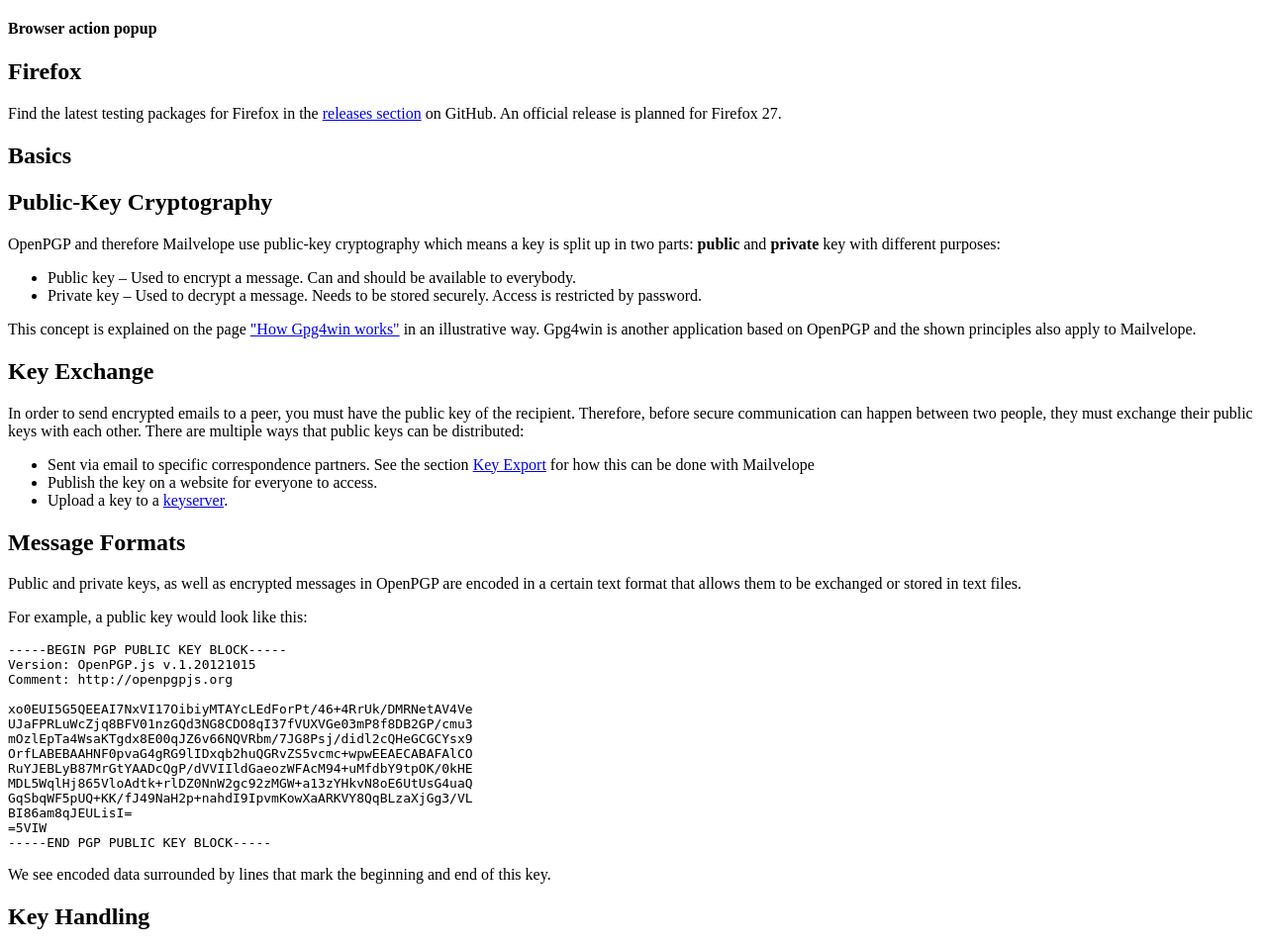
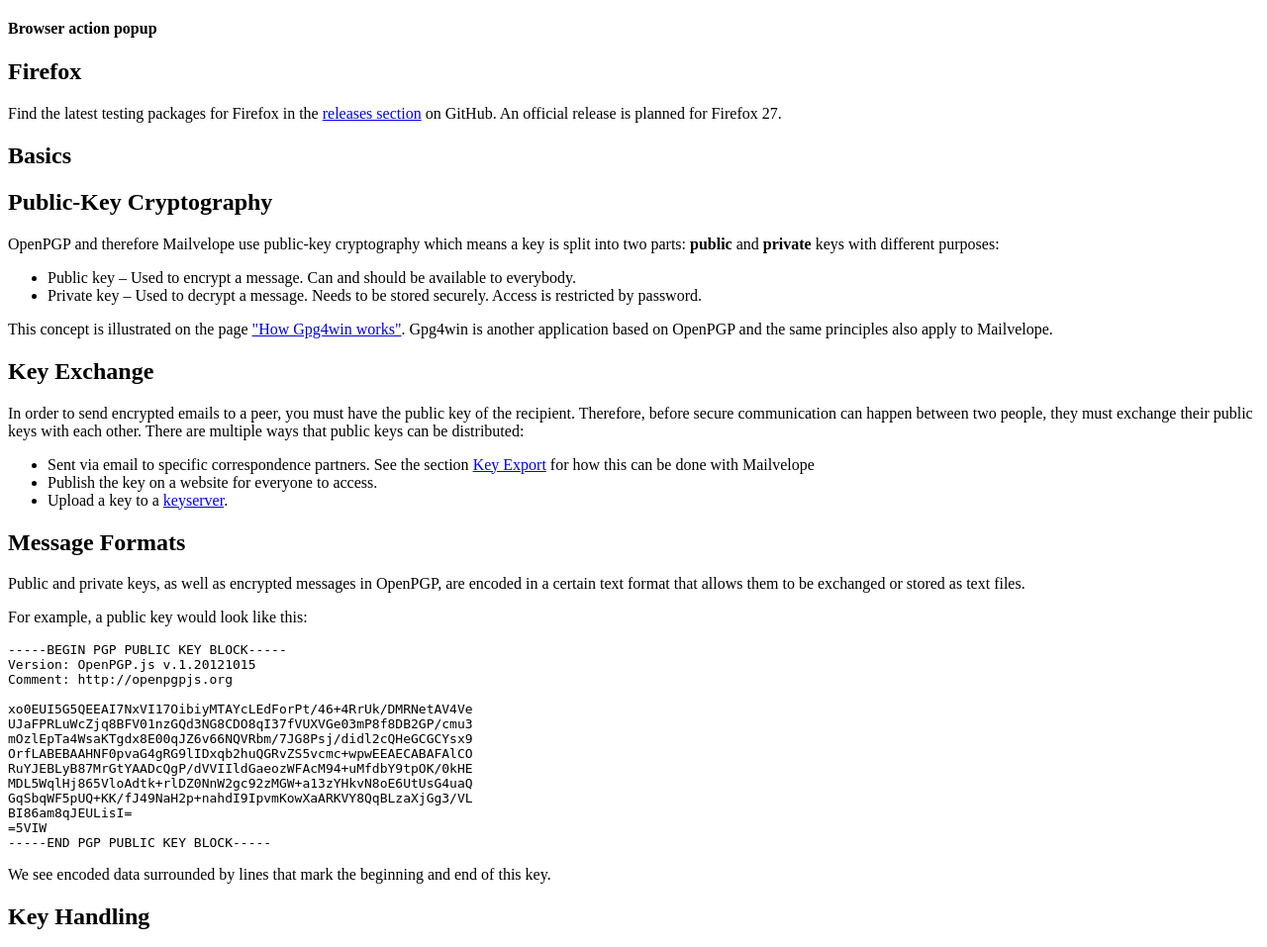
Before and after one commit to carolyna/www.mailvelope.com, a web app: file views/incl/help.html in a window 1280 px wide. Shown: the part 879-1836 px from the top of the page at 99% size. Run offline with its HTML, style and script files only (its server is not run), Linux system fonts and the light colour scheme.

Commit message:
Update help.html
Additional proofreading and corrections

```diff
--- a/views/incl/help.html
+++ b/views/incl/help.html
@@ -1,4 +1,3 @@
-
 <div class="row hero-unit mv-header">
   <h1>Mailvelope</h1>
 </div>
@@ -29,7 +28,7 @@
           <img src="img/ChromeWebStore_Badge_v2_340x96.png" style="width: 250px;"/>
         </a>
       </div>
-      <p>After installation, a lock icon is displayed in the main Google Chrome toolbar, right of the address bar, which goes to Mailvelope's main menu.</p>
+      <p>After installation, a lock icon is displayed in the main Google Chrome toolbar, to the right of the address bar, which goes to Mailvelope's main menu.</p>
       <div class="thumbnail well">
         <img class="img-rounded" src="img/help/browser_action.png" alt="browser action menu">
         <div class="caption">
@@ -48,12 +47,12 @@
         <h1>Basics</h1>
       </div>
       <h2>Public-Key Cryptography</h2>
-      <p>OpenPGP and therefore Mailvelope use public-key cryptography which means a key is split up in two parts: <strong>public</strong> and <strong>private</strong> key with different purposes:
+      <p>OpenPGP and therefore Mailvelope use public-key cryptography which means a key is split into two parts: <strong>public</strong> and <strong>private</strong> keys with different purposes:
       <ul>
         <li class="text-success">Public key &ndash; Used to encrypt a message. Can and should be available to everybody.</li>
         <li class="text-error">Private key &ndash; Used to decrypt a message. Needs to be stored securely. Access is restricted by password.</li>
       </ul>
-      This concept is explained on the page <a href="http://gpg4win.de/doc/en/gpg4win-compendium_8.html" target="_blank">"How Gpg4win works"</a> in an illustrative way. Gpg4win is another application based on OpenPGP and the shown principles also apply to Mailvelope.
+      This concept is illustrated on the page <a href="http://gpg4win.de/doc/en/gpg4win-compendium_8.html" target="_blank">"How Gpg4win works"</a>. Gpg4win is another application based on OpenPGP and the same principles also apply to Mailvelope.
       </p>
       <h2>Key Exchange</h2>
       <p>In order to send encrypted emails to a peer, you must have the public key of the recipient. Therefore, before secure communication can happen between two people, they must exchange their public keys with each other. There are multiple ways that public keys can be distributed:
@@ -64,7 +63,7 @@
       </ul>
       </p>
       <h2 id="messageFormats">Message Formats</h2>
-      <p>Public and private keys, as well as encrypted messages in OpenPGP are encoded in a certain text format that allows them to be exchanged or stored in text files.</p>
+      <p>Public and private keys, as well as encrypted messages in OpenPGP, are encoded in a certain text format that allows them to be exchanged or stored as text files.</p>
       <p>For example, a public key would look like this:</p>
       <pre>-----BEGIN PGP PUBLIC KEY BLOCK-----<br>Version: OpenPGP.js v.1.20121015<br>Comment: http://openpgpjs.org<br><br>xo0EUI5G5QEEAI7NxVI17OibiyMTAYcLEdForPt/46+4RrUk/DMRNetAV4Ve<br>UJaFPRLuWcZjq8BFV01nzGQd3NG8CDO8qI37fVUXVGe03mP8f8DB2GP/cmu3<br>mOzlEpTa4WsaKTgdx8E00qJZ6v66NQVRbm/7JG8Psj/didl2cQHeGCGCYsx9<br>OrfLABEBAAHNF0pvaG4gRG9lIDxqb2huQGRvZS5vcmc+wpwEEAECABAFAlCO<br>RuYJEBLyB87MrGtYAADcQgP/dVVIIldGaeozWFAcM94+uMfdbY9tpOK/0kHE<br>MDL5WqlHj865VloAdtk+rlDZ0NnW2gc92zMGW+a13zYHkvN8oE6UtUsG4uaQ<br>GqSbqWF5pUQ+KK/fJ49NaH2p+nahdI9IpvmKowXaARKVY8QqBLzaXjGg3/VL<br>BI86am8qJEULisI=<br>=5VIW<br>-----END PGP PUBLIC KEY BLOCK-----</pre>
       <p>We see encoded data surrounded by lines that mark the beginning and end of this key.</p>
@@ -75,7 +74,7 @@
       <div class="page-header muted">
         <h1>Key Handling</h1>
       </div>
-      <p>Click on Mailvelope's lock icon <img src="img/help/cryptography-icon16.png"> in the browser extension toolbar to open the main menu. Choose <span class="badge badge-info">Options</span> to navigate to the key ring with all your keys:</p>
+      <p>Click on Mailvelope's lock icon <img src="img/help/cryptography-icon16.png"> in the browser extension toolbar to open the main menu. Choose <span class="badge badge-info">Options</span> to navigate to the key ring, which holds all your keys:</p>
       <div class="thumbnail well">
         <img class="img-rounded" src="img/help/key_ring.png" alt="key ring">
         <div class="caption">
@@ -83,7 +82,7 @@
         </div>
       </div>
       <h2>Key Generation</h2>
-      <p>To use Mailvelope, at least one key pair (consisting of public and private key) must be available. We can either generate a new key pair as explained in this section, or import an existing key pair as described below.</p>
+      <p>To use Mailvelope, at least one key pair (consisting of a public and private key) must be available. We can either generate a new key pair as explained in this section, or import an existing key pair as described below.</p>
       <p>Click on <span class="badge badge-info">Generate Key</span> to open the key generation dialog:</p>
       <div class="thumbnail well">
         <img class="img-rounded" src="img/help/key_generation.png" alt="key generation">
@@ -128,14 +127,14 @@
       <h2>Message Encryption</h2>
       <h3>Encryption in External Editor</h3>
       <p>Starting with Mailvelope v0.6 the default behavior is to compose and encrypt messages in an external editor.</p>
-      <p>The compose button <img src="img/help/editor_button.png" class="mv-button"> is displayed in all mail compose areas of the mail provider and will launch Mailvelope's external editor.</p>
+      <p>The compose button <img src="img/help/editor_button.png" class="mv-button"> is displayed in all email compose areas of the webmail provider and will launch Mailvelope's external editor.</p>
       <div class="thumbnail well mv-white">
         <img class="img-rounded" src="img/help/launch_editor.png" alt="launch editor button">
         <div class="caption">
           <h4>Compose button</h4>
         </div>
       </div>
-      <p>Clicking on the compose button will open a new popup with a separate editor. This ensures that the mail creation and encryption process is completely isolated from the mail provider.</p>
+      <p>Clicking on the compose button will open a new popup with a separate editor. This ensures that the email creation and encryption process is completely isolated from the webmail provider.</p>
       <div class="thumbnail well mv-white">
         <img class="img-rounded" src="img/help/compose_mail_popup.png" alt="Mailvelope's external editor">
         <div class="caption">
@@ -172,15 +171,15 @@
       <div class="thumbnail well mv-white">
         <img class="img-rounded" src="img/help/encrypt_message_transfer.png" alt="encrypted message transfer">
         <div class="caption">
-          <h4>Encrypted message copied back to email provider</h4>
+          <h4>Encrypted message copied back to webmail provider</h4>
         </div>
       </div>
       <p>Now the encrypted message can be sent as usual.</p>
       <div class="alert">
-        <strong>Warning: don't use the email provider's window while the external editor is open.</strong> To transfer the encrypted message successfully, it's important that don't navigate away from the compose view of your email provider.
+        <strong>Warning: don't use the webmail provider's main window while the external editor is open.</strong> To transfer the encrypted message successfully, it's important that you don't navigate away from the compose view of your webmail provider.
       </div>
-      <h3>Encryption in Web Mail Editor</h3>
-      <p>Mailvelope offers also a second mode where messages are encrypted directly in the email provider's page. See section <a href="#security">Security</a> for how to activate this mode and what the security implications of this mode are.</p>
+      <h3>Encryption in Webmail Editor</h3>
+      <p>Mailvelope offers also a second mode where messages are encrypted directly in the webmail provider's page. See the  <a href="#security">Security</a> section for instructions on activating this mode and details on what the security implications of this mode are.</p>
       <div class="thumbnail well mv-white">
         <img class="img-rounded" src="img/help/encrypt_dialog.png" alt="encrypt dialog">
         <div class="caption">
@@ -220,45 +219,45 @@
       <div class="page-header muted">
         <h1>Watch List</h1>
       </div>
-      <p>Mailvelope comes preconfigured to work with the following email services:</p>
+      <p>Mailvelope comes preconfigured to work with the following webmail services:</p>
       <ul>
         <li>Gmail<sup>&trade;</sup></li>
         <li>GMX<sup>&trade;</sup></li>
         <li>Outlook.com<sup>&trade;</sup></li>
         <li>Yahoo!<sup>&reg;</sup> Mail</li>
       </ul>
-      <p>With its general approach it can be configured to work with any email provider. This can be done in the <em>Preferences</em> section of the <em>Options</em> view.</p>
+      <p>Using this general approach it can be configured to work with any webmail provider. This can be done in the <em>Preferences</em> section of the <em>Options</em> view.</p>
       <div class="thumbnail well">
         <img class="img-rounded" src="img/help/watch_list.png" alt="watch list">
         <div class="caption">
           <h4>Watch list</h4>
         </div>
       </div>
-      <p>The watch list defines a set of web sites that are enhanced with the functionality provided by Mailvelope.</p>
+      <p>The watch list defines a set of websites that are enhanced with the functionality provided by Mailvelope.</p>
       <h3>Deactivate Mailvelope for a site</h3>
       <p>By default Mailvelope is active for all sites in the watch list. To deactivate a site click on <span class="badge">Edit</span> in the corresponding row and change the <em>Active</em> value. Confirm with <span class="badge">Update</span>.</p>
       <h3>Add Website to Watch List</h3>
-      <p>Load the web site you want to add to the watch list in a browser tab (the active tab). Click on the lock icon <img src="img/help/cryptography-icon16.png"> in the browser extension toolbar to open the main menu. Choose <span class="badge badge-info">Add page</span>. The browser will open a new tab with Mailvelope's Options page and will add the web site to the watch list. Reload the web site to activate Mailvelope.</p>
+      <p>Load the website you want to add to the watch list in a browser tab (the active tab). Click on the lock icon <img src="img/help/cryptography-icon16.png"> in the browser extension toolbar to open the main menu. Choose <span class="badge badge-info">Add page</span>. The browser will open a new tab with Mailvelope's Options page and will add the website to the watch list. Reload the website to activate Mailvelope.</p>
       <div class="alert alert-info">
-        By choosing <span class="badge badge-info">Add page</span> Mailvelope analyzes the web site's frame structure and adds this information to the watch list. As the internal structure of the web site might change in different scenarios it is recommended to follow the following procedure when adding new web sites:
+        By choosing <span class="badge badge-info">Add page</span> Mailvelope analyzes the website's frame structure and adds this information to the watch list. As the internal structure of the website might change in different scenarios, the following procedure is recommended when adding new websites:
         <ol>
-          <li>Open your web mail provider and log in</li>
+          <li>Open your webmail provider's website and log in</li>
           <li>Navigate to your inbox and open an email</li>
           <li>Choose <span class="badge badge-info">Add page</span> from Mailvelope's main menu</li>
           <li>A new tab opens and a new item is added to the watch list</li>
-          <li>Switch back to your web mail and compose a new email</li>
-          <li>Again click on locker and choose: Add page</li>
+          <li>Switch back to the webmail site and compose a new email</li>
+          <li>Again click on the lock icon and choose <span class="badge badge-info">Add page</span></li>
           <li>Reload the tab with F5</li>
         </ol>
       </div>
       <div class="alert">
-        <em>Advanced:</em> when expanding a row in the watch list we see the frames that will be scanned for encrypted emails and email compose areas. If we can identify irrelevant frames (e.g. from ads) we can set the <em>Scan</em> value to false and thereby minimizing the scanning effort.
+        <em>Advanced:</em> when expanding a row in the watch list we see the frames that will be scanned for encrypted emails and email compose areas. If we can identify irrelevant frames (e.g., from ads) we can set the <em>Scan</em> value to false and thereby minimize the scanning effort.
       </div>
       <div class="alert alert-error">
-        It is also possible to manually add web sites and their frame structure to the watch list, however this is beyond the scope of this documentation.
+        It is also possible to manually add websites and their frame structure to the watch list, however this is beyond the scope of this documentation.
       </div>
       <h3>Remove Website from Watch List</h3>
-      <p>Load the web site you want to remove from the watch list in a browser tab (the active tab). Click on the lock icon <img src="img/help/cryptography-icon16.png"> in the browser extension toolbar to open the main menu. Choose <span class="badge badge-info">Remove page</span>. The browser will open a new tab with Mailvelope's Options page and after confirmation will remove the web site from the watch list.</p>
+      <p>Load the website you want to remove from the watch list in a browser tab (the active tab). Click on the lock icon <img src="img/help/cryptography-icon16.png"> in the browser extension toolbar to open the main menu. Choose <span class="badge badge-info">Remove page</span>. The browser will open a new tab with Mailvelope's Options page and after confirmation will remove the web site from the watch list.</p>
       <div class="alert alert-success">
         Alternative: directly remove entries in the watch list with <span class="badge">Delete</span> button.
       </div>
@@ -270,12 +269,12 @@
         <h1>Security</h1>
       </div>
       <p>Mailvelope offers end-to-end encryption which means it must ensure that at no time secret data can leave the browser of the user.</p>
-      <p>Mailvelope's user interface consists of a set of isolated elements floating on top of the mail provider's UI elements. This tight integration improves usability, but also requires measures to prevent any data leakage.</p>
+      <p>Mailvelope's user interface consists of a set of isolated elements floating on top of the webmail provider's UI elements. This tight integration improves usability, but also requires measures to prevent any data leakage.</p>
       <p>The security goals for Mailvelope are as follows. All data must be safe even if:
       <ul>
         <li>A rogue sender is part of the communication</li>
-        <li>The mail provider has malicious intent</li>
-        <li>The mail provider was attacked or the user has a malicious tab opened</li>
+        <li>The webmail provider has malicious intent</li>
+        <li>The webmail provider was attacked or the user has a malicious tab opened</li>
       </ul>
       </p>
       <p>This attack scenario was thoroughly tested in a <a href="http://cure53.de/pentest-report_mailvelope.pdf" target="_blank">penetration test</a> by Cure53 who also helped with the design of the security concepts used by Mailvelope v0.6</p>
@@ -288,7 +287,7 @@
       </div>
       <h3>Security Token Concept</h3>
       <p>The security token consists of a three character code and a color that is known only to the user. It is generated randomly in the installation process of Mailvelope and can be changed in the above settings to a custom pattern.</p>
-      <p>All dialog windows of Mailvelope (password entry, mail compose editor, mail decrypt popup) will display the security token, thereby clearly identifying their origin. A spoofed dialog can be identified by a missing or wrong security token. Mailvelope can not prevent certain manipulations but with this approach the user can always identify if something is wrong.</p>
+      <p>All dialog windows of Mailvelope (password entry, mail compose editor, mail decrypt popup) will display the security token, thereby clearly identifying their origin. A spoofed dialog can be identified by a missing or wrong security token. Mailvelope cannot prevent certain manipulations but with this approach the user can always identify if something is wrong.</p>
       <div class="thumbnail well">
         <img class="img-rounded" src="img/help/security_token.png" alt="security token">
         <div class="caption">
@@ -297,8 +296,8 @@
       </div>
       <h3>Decryption Mode</h3>
       <p>Two different modes to display the encrypted messages are available:</p>
-      <h4>Inline (on the page of the mail provider)</h4>
-      <p>This offers the best usability. The encrypted messages are displayed inside an isolated sandbox that is not accessible by the mail provider.</p>
+      <h4>Inline (on the page of the webmail provider)</h4>
+      <p>This offers the best usability. The encrypted messages are displayed inside an isolated sandbox that is not accessible by the webmail provider.</p>
       <p>The watermark shown in the background of the decrypted message has the same purpose as the security token concept: we can clearly identify that the displayed message is the one decrypted by Mailvelope.</p>
       <div class="thumbnail well">
         <img class="img-rounded" src="img/help/decrypted_watermark.png" alt="decrytped message with watermark">
@@ -307,17 +306,17 @@
         </div>
       </div>
       <p>For the watermark, the characters of the security token are used, displayed in light gray.</p>
-      <p>This variant is vulnerable to clickjacking attacks which can be summarized as: Mailvelope can not guarantee that a click on a link in a decrypted message results in a navigation to a page that was intended by the author of the message. For most users this should be an acceptable risk. If in doubt use the following popup mode, which is immune against such attacks.</p>
+      <p>This variant is vulnerable to clickjacking attacks, which means that Mailvelope cannot guarantee that a click on a link in a decrypted message results in navigation to the page that was intended by the author of the message. For most users this should be an acceptable risk. If in doubt use the following popup mode, which is immune to such attacks.</p>
       <h4>Popup (in a separate dialog)</h4>
       <p>Decrypted messages are displayed in a separate modal popup.</p>
       <h3>Encryption Mode</h3>
-      <p>Two different modes are available to compose the secure message:</p>
+      <p>Two different modes are available to compose a secure message:</p>
       <h4>In a separate editor window</h4>
-      <p>The mail is composed in a separate popup window and only transferred in encrypted form back to the mail provider editor. In this variant the clear text of the message will never leave Mailvelope.</p>
-      <h4>In the compose editor of the email provider</h4>
-      <p>You compose your email in the editor of the email provider. That means before you encrypt the email, the provider potentially has access to what you type. This comes often as a feature with the auto-save drafts function: the incomplete (and unencrypted) mail is stored every few seconds on the server. This variant might make sense for your special use case, but be aware that this violates the concept of client-side encryption as the unencrypted message or parts of it can leave your browser.</p>
+      <p>The mail is composed in a separate popup window and only transferred in encrypted form back to the webmail provider's editor. In this variant the clear text of the message will never leave Mailvelope.</p>
+      <h4>In the compose editor of the webmail provider</h4>
+      <p>You compose your email in the editor of the webmail provider. That means before you encrypt the email, the provider potentially has access to what you type. This comes often as a feature with the auto-save drafts function: the incomplete (and unencrypted) mail is stored every few seconds on the server. This variant might make sense for your special use case, but be aware that this violates the concept of client-side encryption as the unencrypted message or parts of it can leave your browser.</p>
       <h3>Remember Password</h3>
-      <p>Mailvelope can cache passwords for private keys in local memory. You can activate the cache in the security settings or on the password dialog. Passwords have a lifetime which can be adjusted in the settings and are deleted at the latest when you close the browser window.</p>
+      <p>Mailvelope can cache passwords for private keys in local memory. You can activate the cache in the security settings or with the password dialog. Passwords have a lifetime which can be adjusted in the settings and are always deleted when you close the browser window.</p>
       <!--<p>Please check also the <a href='http://www.mailvelope.com/faq#security'>FAQ section</a> for further details.</p>-->
     </section>
     <!-- Limitations
@@ -327,7 +326,7 @@
         <h1>Limitations</h1>
       </div>
       <ul>
-        <li>Mailvelope currently does not support signing of messages. This feature is under development.</li>
+        <li>Mailvelope currently does not support digital signing of messages. This feature is under development.</li>
       </ul>
     </section>
   </div>
```
